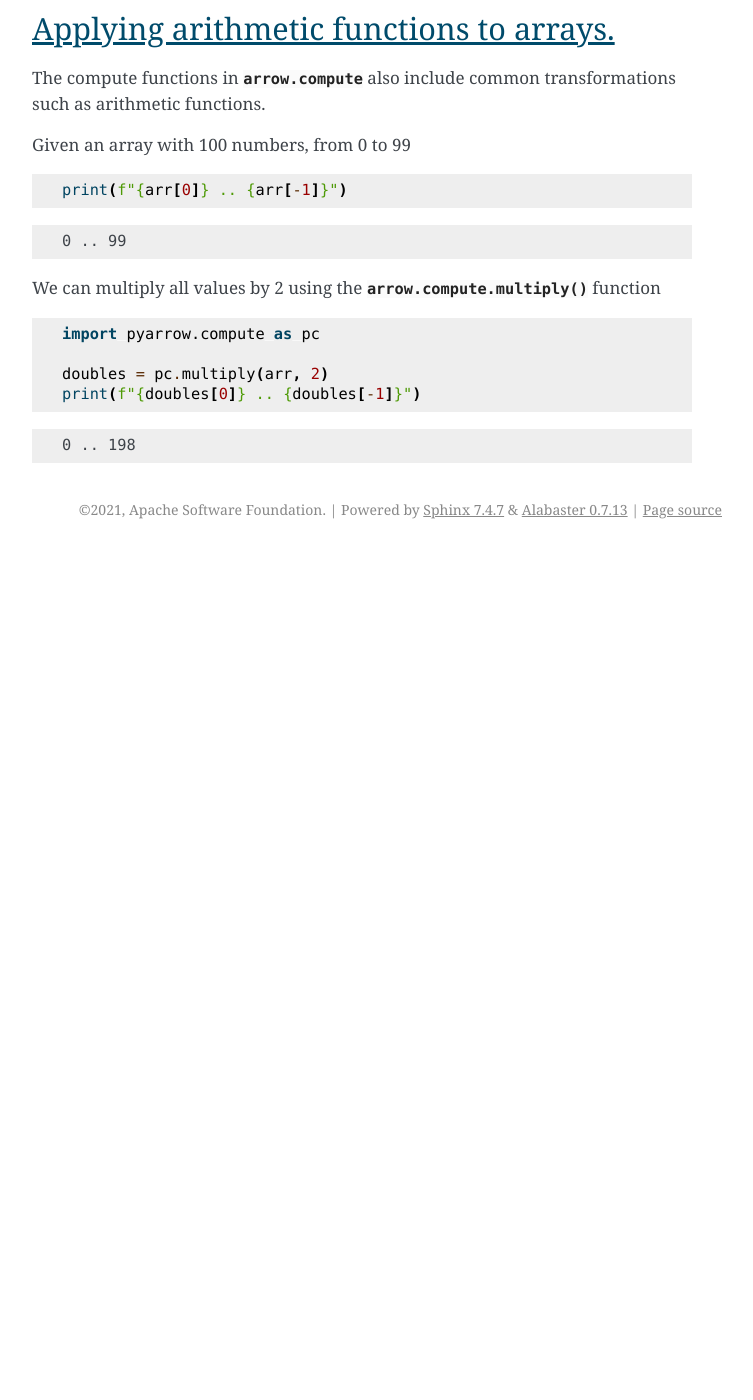
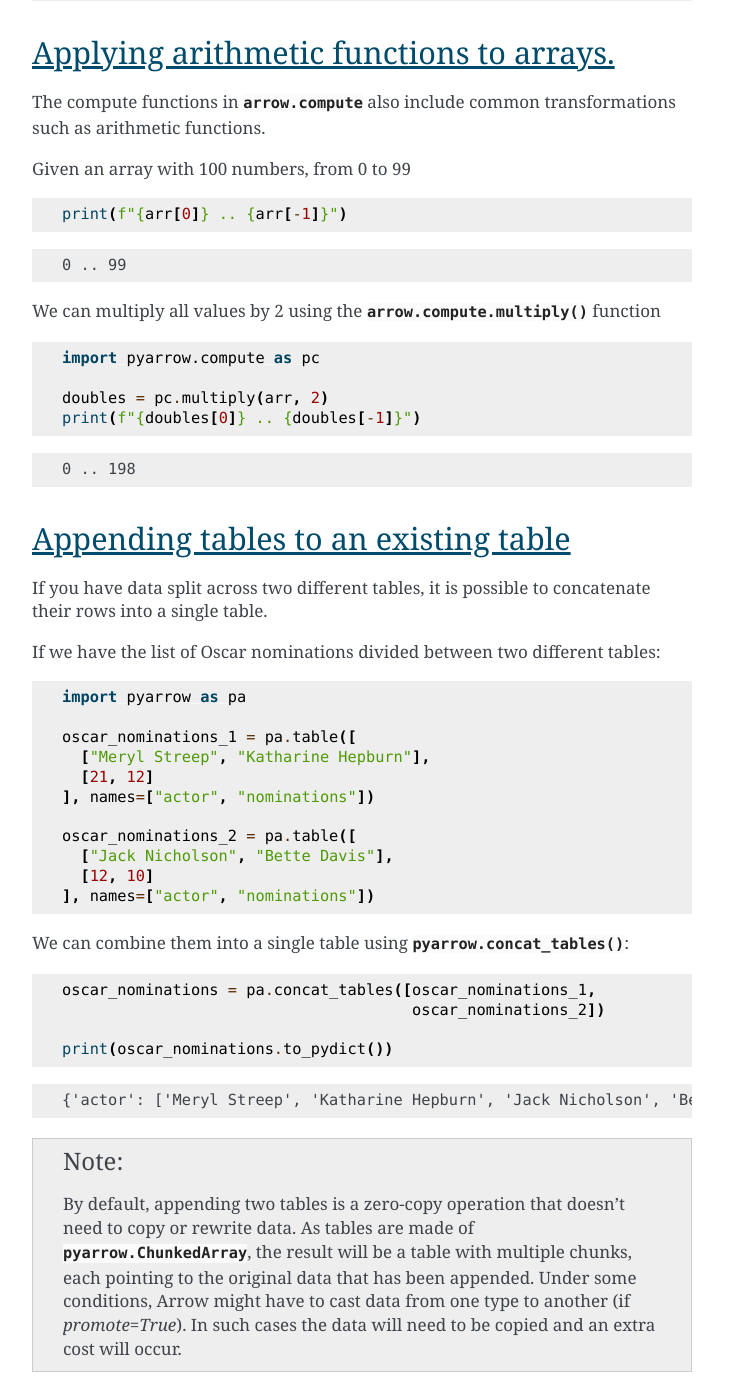
Before and after one commit to apache/arrow-cookbook, a Sphinx documentation site: the page built from python/source/data.rst, in a window 1280 px wide and 1400 px high, scrolled down 1823 px. Shown: the whole window, without its empty margins (388-1141 px from the left). Built offline with Sphinx 7.4.7, drawn with Linux system fonts in a browser that asks for light colours; before the commit the page ends 2372 px from its top, so only the background shows below that; some of the changed text lies outside the part shown.

Commit message:
ARROW-13727: Recipe to concatenate two tables (#76)
* Recipe to concatenate two tables

* Apply suggestions from code review

Co-authored-by: Nic <thisisnic@gmail.com>

Co-authored-by: Nic <thisisnic@gmail.com>

```diff
--- a/python/source/data.rst
+++ b/python/source/data.rst
@@ -137,3 +137,47 @@
 .. testoutput::
 
   0 .. 198
+
+Appending tables to an existing table
+=====================================
+
+If you have data split across two different tables, it is possible
+to concatenate their rows into a single table.
+
+If we have the list of Oscar nominations divided between two different tables:
+
+.. testcode::
+
+  import pyarrow as pa
+
+  oscar_nominations_1 = pa.table([
+    ["Meryl Streep", "Katharine Hepburn"],
+    [21, 12]
+  ], names=["actor", "nominations"])
+
+  oscar_nominations_2 = pa.table([
+    ["Jack Nicholson", "Bette Davis"],
+    [12, 10]
+  ], names=["actor", "nominations"])
+
+We can combine them into a single table using :func:`pyarrow.concat_tables`:
+
+.. testcode::
+
+  oscar_nominations = pa.concat_tables([oscar_nominations_1,
+                                        oscar_nominations_2])
+
+  print(oscar_nominations.to_pydict())
+
+.. testoutput::
+
+  {'actor': ['Meryl Streep', 'Katharine Hepburn', 'Jack Nicholson', 'Bette Davis'], 'nominations': [21, 12, 12, 10]}
+
+.. note::
+
+  By default, appending two tables is a zero-copy operation that doesn't need to
+  copy or rewrite data. As tables are made of :class:`pyarrow.ChunkedArray`,
+  the result will be a table with multiple chunks, each pointing to the original
+  data that has been appended. Under some conditions, Arrow might have to
+  cast data from one type to another (if `promote=True`).  In such cases the data
+  will need to be copied and an extra cost will occur.
```
